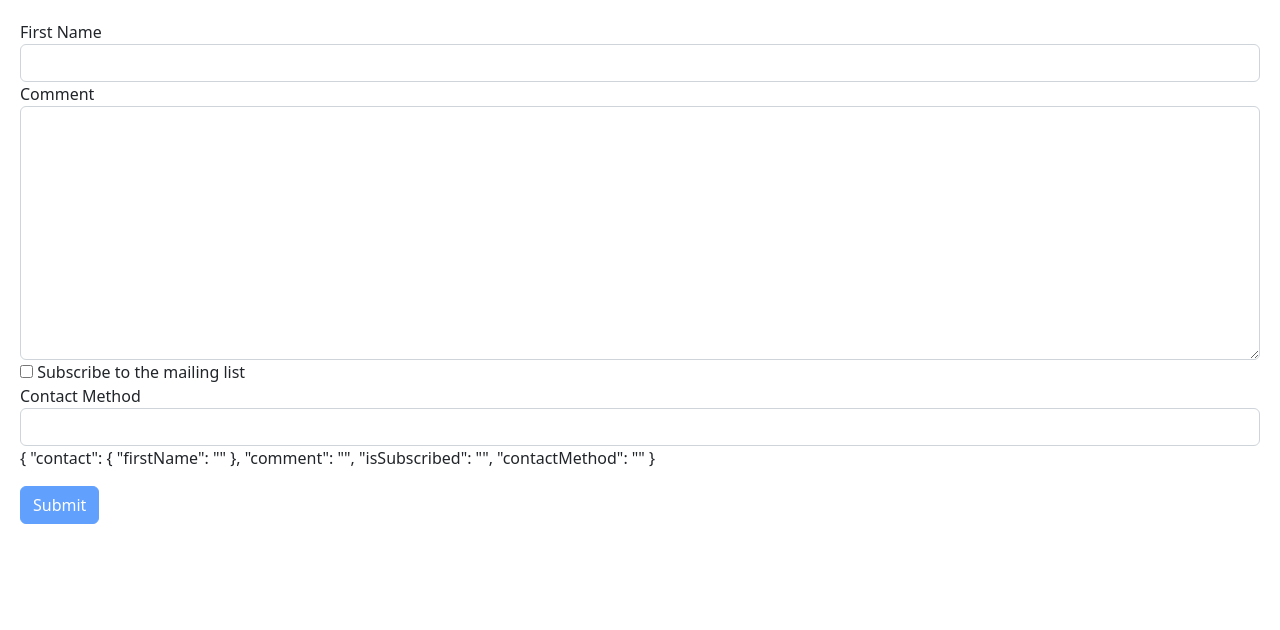
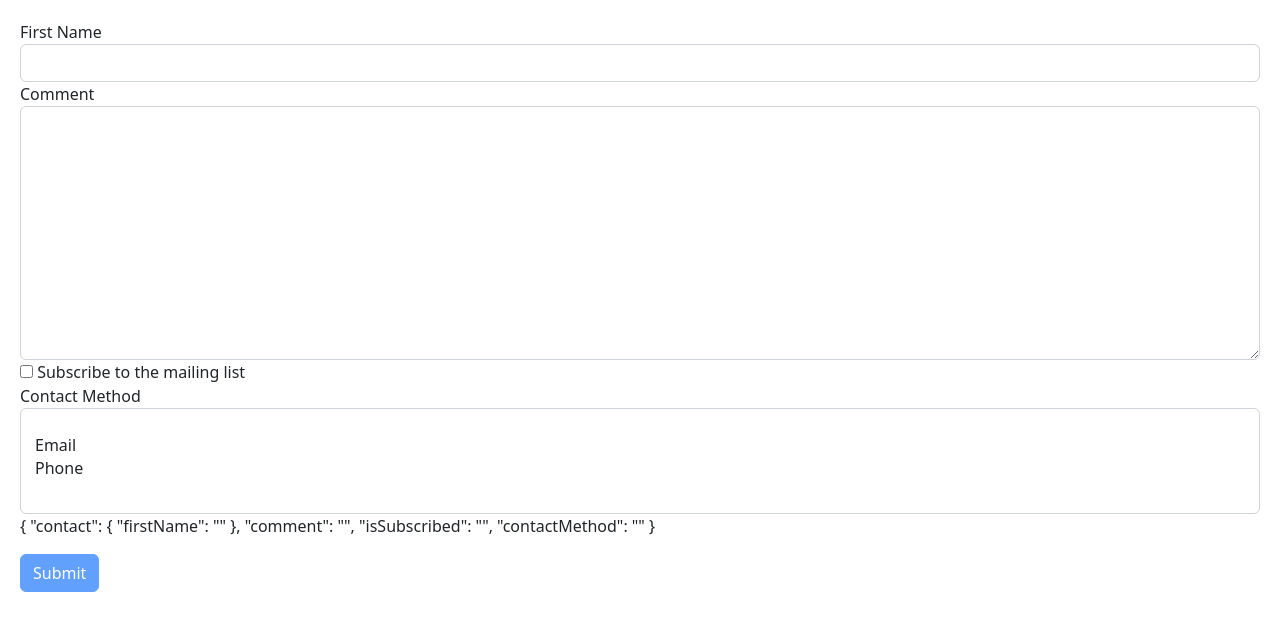
Before and after one commit to Dylane-Agoka/Angluar-4---Beginner-to-Pro, an Angular app: page / in a window 1280 px wide. Shown: the top 630 px of the page. Built offline with nearby package versions, Linux system fonts and the light colour scheme.

Commit message:
Working with Drop-down lists [v3]

```diff
--- a/src/app/contact-form/contact-form.component.html
+++ b/src/app/contact-form/contact-form.component.html
@@ -48,9 +48,9 @@
   </div>
   <div class="form-group">
     <label for="contactMethod">Contact Method</label>
-    <select ngModel name="contactMethod" id="contactMethod" class="form-control">
+    <select multiple ngModel name="contactMethod" id="contactMethod" class="form-control">
       <option value=""></option>
-      <option *ngFor="let method of contactMethods" [ngValue]="method">
+      <option *ngFor="let method of contactMethods" [value]="method.id">
         {{ method.name }}
       </option>
     </select>
```
